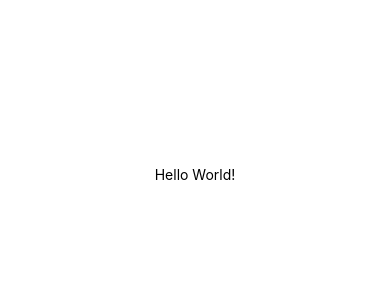
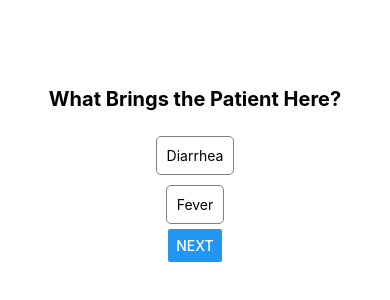
Before and after one commit to matthew-t-nguyen/ChatCHW-Interface, a React Native app: screen / in a window 390 px wide. Shown: the part 248-548 px from the top of the page. Built offline with nearby package versions, Linux system fonts and the light colour scheme.

Commit message:
init draft

```diff
--- a/App.js
+++ b/App.js
@@ -1,20 +1,65 @@
-import { StatusBar } from 'expo-status-bar';
-import { StyleSheet, Text, View } from 'react-native';
+import React, { useState } from 'react';
+import { View, StyleSheet, Button } from 'react-native';
+import QuestionScreen from './components/QuestionScreen';
+import TemperatureScreen from './components/TemperatureScreen';
+import ResultScreen from './components/ResultScreen';
 
-export default function App() {
+const App = () => {
+  const [screen, setScreen] = useState('question');
+  const [selectedAnswer, setSelectedAnswer] = useState(null);
+  const [selectedTemperature, setSelectedTemperature] = useState(null);
+
+  const handleNextQuestion = (answer) => {
+    setSelectedAnswer(answer);
+    setScreen('temperature');
+  };
+
+  const handleNextTemperature = (temperature) => {
+    setSelectedTemperature(temperature);
+    setScreen('result');
+  };
+
+  const handleReset = () => {
+    setSelectedAnswer(null);
+    setSelectedTemperature(null);
+    setScreen('question');
+  };
+
+  let currentScreen = null;
+  if (screen === 'question') {
+    currentScreen = <QuestionScreen onNext={handleNextQuestion} />;
+  } else if (screen === 'temperature') {
+    currentScreen = <TemperatureScreen onNext={handleNextTemperature} />;
+  } else if (screen === 'result') {
+    let diagnosis = '';
+    let treatment = '';
+    if (selectedTemperature === '98.6-100.4') {
+      diagnosis = 'Diagnosis: Low-grade fever';
+      treatment = 'Treatment: Fluids, cool compress, ibuprofen';
+    } else if (selectedTemperature === '100.4-102.2') {
+      diagnosis = 'Diagnosis: Moderate grade fever';
+      treatment = 'Treatment: Fluids, cool compress, ibuprofen';
+    } else if (selectedTemperature === '>102.2') {
+      diagnosis = 'Diagnosis: High-grade fever';
+      treatment = 'Treatment: Fluids, cool compress, ibuprofen';
+    }
+    currentScreen = <ResultScreen diagnosis={diagnosis} treatment={treatment} />;
+  }
+
   return (
     <View style={styles.container}>
-      <Text>Hello World!</Text>
-      <StatusBar style="auto" />
+      {currentScreen}
+      {screen === 'result' && (
+        <Button title="Reset" onPress={handleReset} />
+      )}
     </View>
   );
-}
+};
 
 const styles = StyleSheet.create({
   container: {
     flex: 1,
-    backgroundColor: '#fff',
-    alignItems: 'center',
-    justifyContent: 'center',
   },
 });
+
+export default App;
--- /dev/null
+++ b/components/QuestionScreen.js
@@ -0,0 +1,72 @@
+import React, { useState } from 'react';
+import { View, Text, TouchableOpacity, StyleSheet, Button } from 'react-native';
+
+const QuestionScreen = ({ onNext }) => {
+  const [selectedOption, setSelectedOption] = useState(null);
+
+  const handleOptionSelect = (option) => {
+    setSelectedOption(option);
+  };
+
+  const handleNext = () => {
+    onNext(selectedOption);
+  };
+
+  const renderOption = (option) => {
+    const isSelected = option === selectedOption;
+
+    return (
+      <TouchableOpacity
+        key={option}
+        style={[
+          styles.optionButton,
+          { backgroundColor: isSelected ? 'lightblue' : 'white' },
+        ]}
+        onPress={() => handleOptionSelect(option)}
+      >
+        <Text
+          style={[
+            styles.optionButtonText,
+            { color: isSelected ? 'white' : 'black' },
+          ]}
+        >
+          {option}
+        </Text>
+      </TouchableOpacity>
+    );
+  };
+
+  return (
+    <View style={styles.container}>
+      <Text style={styles.question}>What Brings the Patient Here?</Text>
+      {renderOption('Diarrhea')}
+      {renderOption('Fever')}
+      <Button title="Next" onPress={handleNext} />
+    </View>
+  );
+};
+
+const styles = StyleSheet.create({
+  container: {
+    flex: 1,
+    alignItems: 'center',
+    justifyContent: 'center',
+  },
+  question: {
+    fontSize: 20,
+    fontWeight: 'bold',
+    marginBottom: 20,
+  },
+  optionButton: {
+    padding: 10,
+    margin: 5,
+    borderRadius: 5,
+    borderWidth: 1,
+    borderColor: 'grey',
+  },
+  optionButtonText: {
+    textAlign: 'center',
+  },
+});
+
+export default QuestionScreen;
--- /dev/null
+++ b/components/ResultScreen.js
@@ -0,0 +1,25 @@
+import React from 'react';
+import { View, Text, StyleSheet } from 'react-native';
+
+const ResultScreen = ({ diagnosis, treatment }) => {
+  return (
+    <View style={styles.container}>
+      <Text style={styles.result}>{diagnosis}</Text>
+      <Text style={styles.result}>{treatment}</Text>
+    </View>
+  );
+};
+
+const styles = StyleSheet.create({
+  container: {
+    flex: 1,
+    alignItems: 'center',
+    justifyContent: 'center',
+  },
+  result: {
+    fontSize: 20,
+    fontWeight: 'bold',
+  },
+});
+
+export default ResultScreen;
--- /dev/null
+++ b/components/TemperatureScreen.js
@@ -0,0 +1,73 @@
+import React, { useState } from 'react';
+import { View, Text, TouchableOpacity, StyleSheet, Button } from 'react-native';
+
+const TemperatureScreen = ({ onNext }) => {
+  const [selectedOption, setSelectedOption] = useState(null);
+
+  const handleOptionSelect = (option) => {
+    setSelectedOption(option);
+  };
+
+  const handleNext = () => {
+    onNext(selectedOption);
+  };
+
+  const renderOption = (option) => {
+    const isSelected = option === selectedOption;
+
+    return (
+      <TouchableOpacity
+        key={option}
+        style={[
+          styles.optionButton,
+          { backgroundColor: isSelected ? 'lightblue' : 'white' },
+        ]}
+        onPress={() => handleOptionSelect(option)}
+      >
+        <Text
+          style={[
+            styles.optionButtonText,
+            { color: isSelected ? 'white' : 'black' },
+          ]}
+        >
+          {option}
+        </Text>
+      </TouchableOpacity>
+    );
+  };
+
+  return (
+    <View style={styles.container}>
+      <Text style={styles.question}>What Temperature is the Fever?</Text>
+      {renderOption('98.6-100.4')}
+      {renderOption('100.4-102.2')}
+      {renderOption('>102.2')}
+      <Button title="Next" onPress={handleNext} />
+    </View>
+  );
+};
+
+const styles = StyleSheet.create({
+  container: {
+    flex: 1,
+    alignItems: 'center',
+    justifyContent: 'center',
+  },
+  question: {
+    fontSize: 20,
+    fontWeight: 'bold',
+    marginBottom: 20,
+  },
+  optionButton: {
+    padding: 10,
+    margin: 5,
+    borderRadius: 5,
+    borderWidth: 1,
+    borderColor: 'grey',
+  },
+  optionButtonText: {
+    textAlign: 'center',
+  },
+});
+
+export default TemperatureScreen;
```
